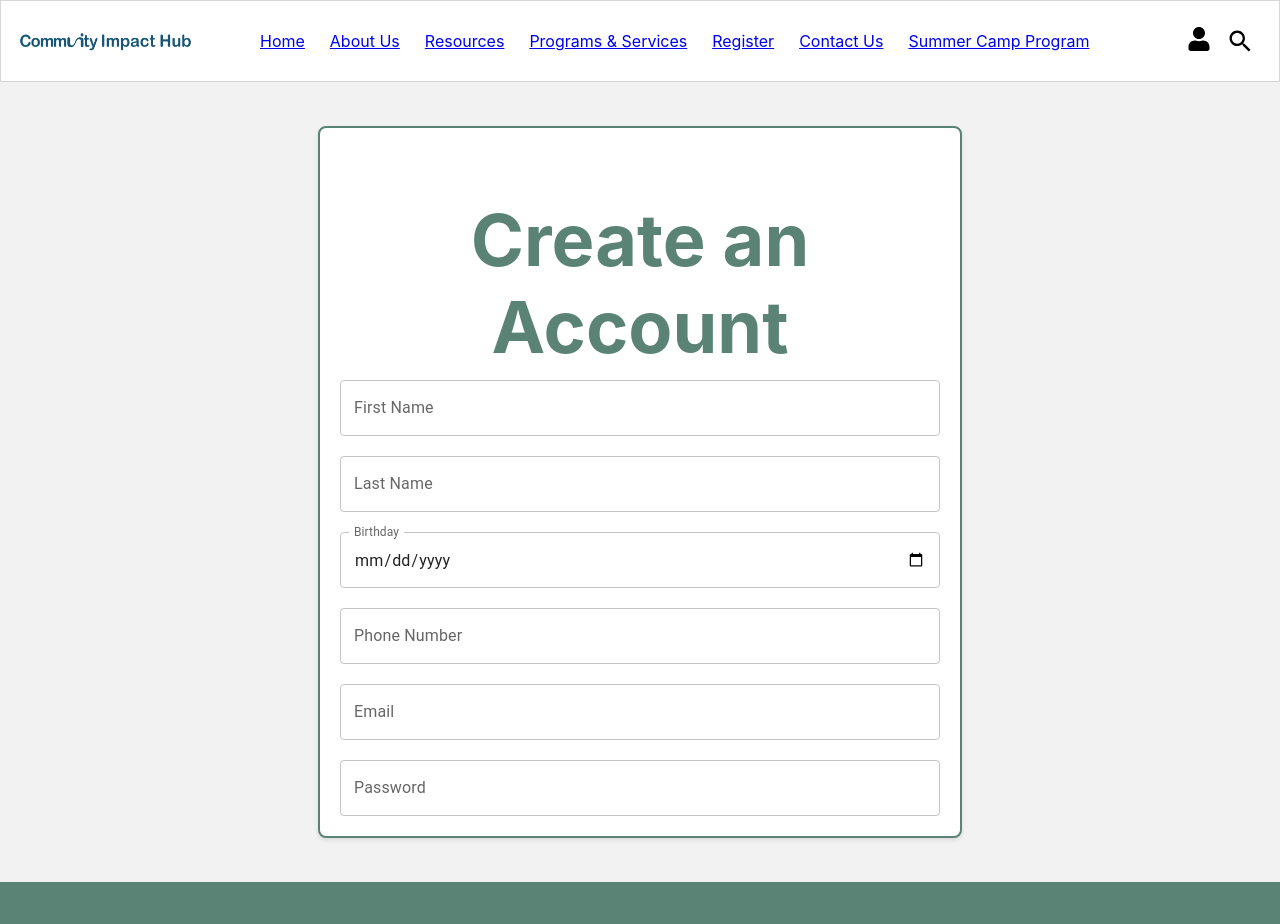
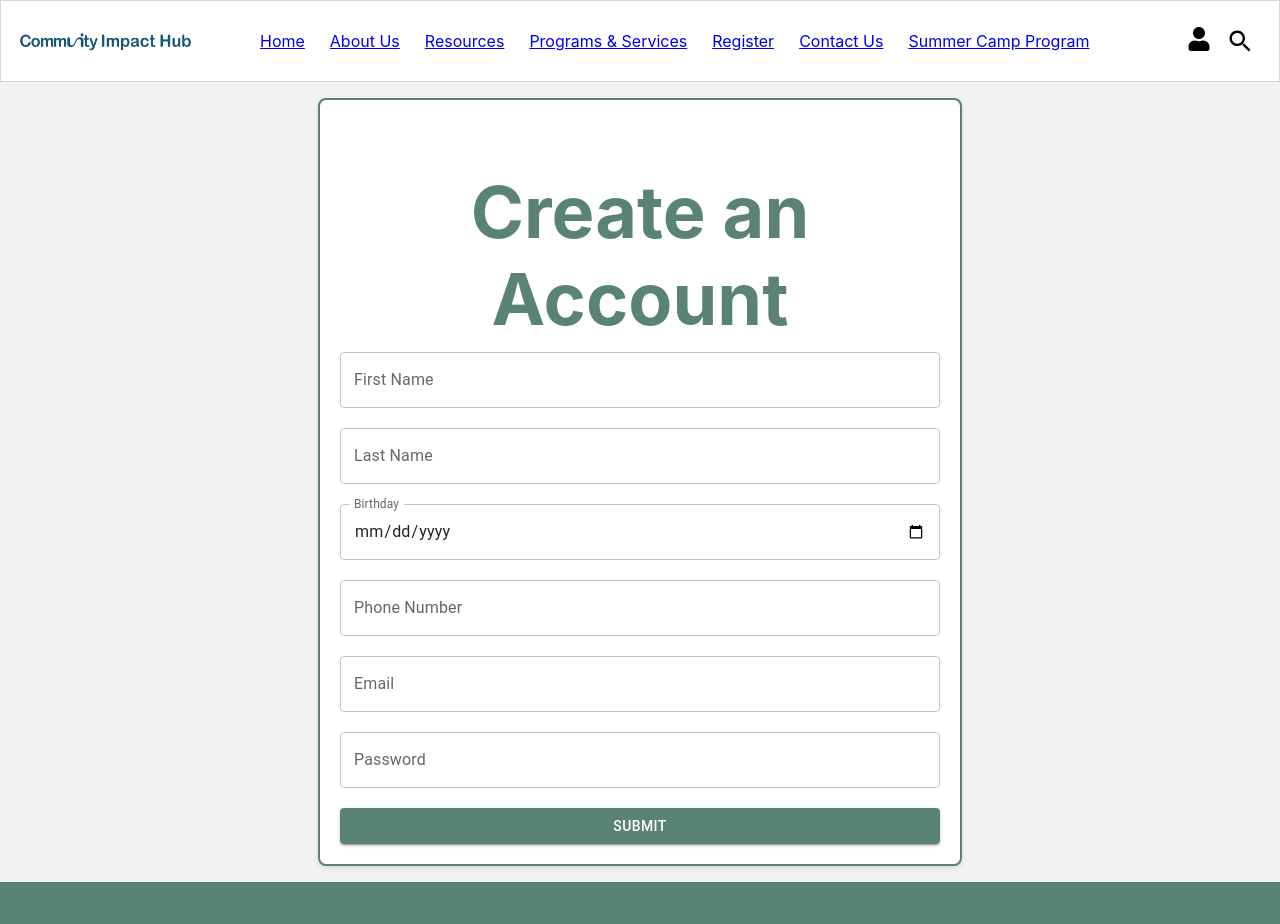
Before and after one commit to venuraperera99/Community-Impact-Hub, a React (Create React App) app: page /register in a window 1280 px wide. Shown: the top 924 px of the page. Built offline with nearby package versions, Linux system fonts and the light colour scheme.

Commit message:
Added submit button to Register page

```diff
--- a/src/pages/register/Register.js
+++ b/src/pages/register/Register.js
@@ -2,7 +2,7 @@ import React, { useState } from 'react';
 import { useFormik } from 'formik';
 import * as Yup from 'yup';
 import './Register.css';
-import { TextField } from '@mui/material';
+import { TextField, Button } from '@mui/material';
 import { signUp } from '../../firebase/firebaseAuth';
 
 const validationSchema = Yup.object().shape({
@@ -42,7 +42,7 @@ const Register = () => {
     onSubmit: async (values) => {
       try {
         // Call signUp function with email and password
-        await signUp(values.email, values.password);
+        //await signUp(values.email, values.password);
 
         // Redirect or close modal after successful registration
         console.log('Registered Successfully: User: ' + values.email + ' Pass: ' + values.password);
@@ -142,6 +142,7 @@ const Register = () => {
               size="large"
               className="registerform-field"
             />
+            <Button style={{backgroundColor: "#5a8375"}} type="submit" variant="contained">Submit</Button>
           </form>
         </div>
       ) : (
```
